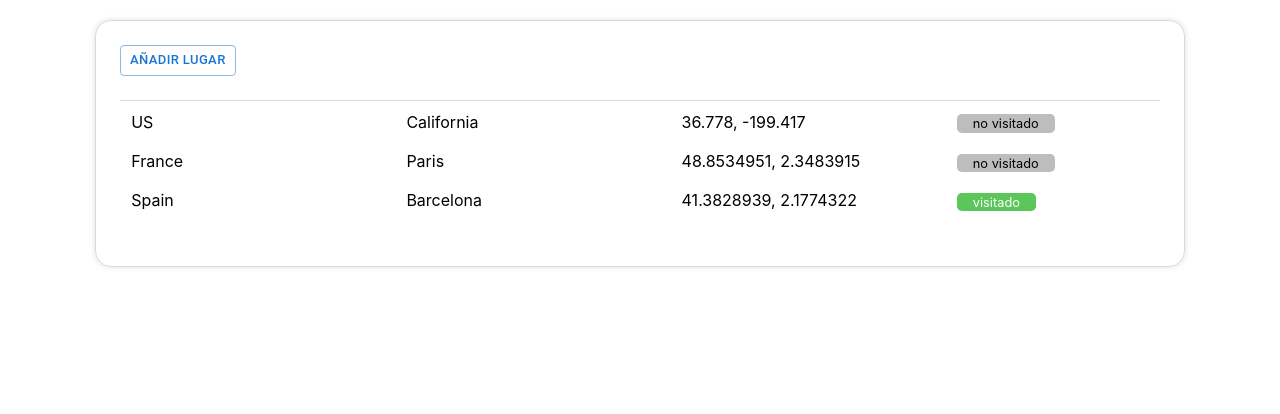
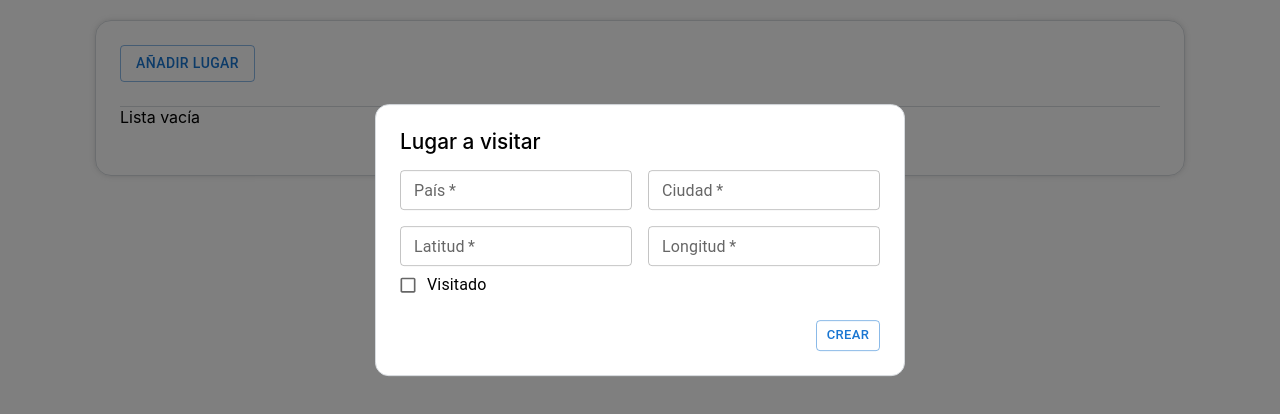
Before and after one commit to bobosd/been-to-list, a React (Vite) app: page / in a window 1280 px wide. Both pictures are taken after a click on the button "AÑADIR LUGAR". Shown: the top 414 px of the page. Built offline with nearby package versions, Linux system fonts and the light colour scheme.

Commit message:
feat: allow user to add places
- added Redux for state management
- created a modal that contains a form for adding places
- place state management with redux

```diff
--- a/package.json
+++ b/package.json
@@ -13,9 +13,11 @@
     "@emotion/react": "^11.13.3",
     "@emotion/styled": "^11.13.0",
     "@mui/material": "^6.1.0",
+    "@reduxjs/toolkit": "^2.2.7",
     "prop-types": "^15.8.1",
     "react": "^18.3.1",
-    "react-dom": "^18.3.1"
+    "react-dom": "^18.3.1",
+    "react-redux": "^9.1.2"
   },
   "devDependencies": {
     "@eslint/js": "^9.9.0",
--- a/src/App.css
+++ b/src/App.css
@@ -3,3 +3,15 @@
     display: flex;
     justify-content: center;
 }
+
+button, .button {
+    padding: 0.25rem 1rem;
+    border: none;
+    border-radius: 0.4rem;
+    cursor: pointer;
+}
+
+.button--blue {
+    background-color: var(--bg-blue);
+    color: #FFFFFF;
+}
--- a/src/App.jsx
+++ b/src/App.jsx
@@ -1,13 +1,15 @@
 import BeenToList from "./components/BeenToList/BeenToList.jsx";
 import "./App.css";
+import {Provider} from "react-redux";
+import store from "./redux/store.jsx";
 
 const App = () => {
     return (
-        <>
+        <Provider store={store}>
             <main>
                 <BeenToList></BeenToList>
             </main>
-        </>
+        </Provider>
     );
 }
 
--- a/src/components/BeenToList/BeenToList.jsx
+++ b/src/components/BeenToList/BeenToList.jsx
@@ -1,8 +1,16 @@
 import PlaceItem from "../PlaceItem/PlaceItem.jsx";
 import "./BeenToList.css";
+import PlaceFormModal from "../PlaceFormModal/PlaceFormModal.jsx";
+import React from "react";
 import {Button} from "@mui/material";
+import {useSelector} from "react-redux";
 
 const BeenToList = () => {
+    const [isModalOpened, setIsModalOpened] = React.useState(false);
+    const handleOpen = () => setIsModalOpened(true);
+    const handleClose= () => setIsModalOpened(false);
+    const places = useSelector((state) => state.places);
+    /*
     const places = [
         {
             country: "US",
@@ -23,19 +31,25 @@
             visited: true,
         }
     ];
+     */
 
     return (
         <div className={"been-to-list"}>
             <div className={"been-to-list__header"}>
-                <Button variant="outlined" size="small">Añadir lugar</Button>
+                <Button variant="outlined" onClick={() => handleOpen()}>Añadir lugar</Button>
             </div>
             <div className={"been-to-list__body"}>
                 {
-                    places.map((p) => <PlaceItem key={p.coordinates} country={p.country} city={p.city}
-                                                 coordinates={p.coordinates}
-                                                 visited={p.visited}/>)
+                    places.length == null || places.length === 0 ?
+                        (
+                            <div>Lista vacía</div>
+                        ) :
+                        (
+                            places.map((p) => <PlaceItem key={p.id} place={p}/>)
+                        )
                 }
             </div>
+            <PlaceFormModal handleClose={handleClose} open={isModalOpened}></PlaceFormModal>
         </div>
     );
 };
--- /dev/null
+++ b/src/components/PlaceFormModal/PlaceFormModal.css
@@ -0,0 +1,17 @@
+.place-modal__header {
+    font-weight: 500;
+    font-size: 1.3rem;
+}
+
+.place-modal__body {
+    padding: 1rem 0;
+}
+
+.place-modal__body > div:first-child {
+    margin-top: 0;
+}
+
+.place-modal__footer {
+    display: flex;
+    flex-direction: row-reverse;
+}
--- /dev/null
+++ b/src/components/PlaceFormModal/PlaceFormModal.jsx
@@ -0,0 +1,110 @@
+import PropTypes from "prop-types";
+import {Box, Button, Checkbox, FormControlLabel, Grid2, Modal, TextField} from "@mui/material";
+import "./PlaceFormModal.css";
+import {useRef, useState} from "react";
+import {useDispatch} from "react-redux";
+import {addPlace} from "../../redux/slices/placeSlice.jsx";
+
+const style = {
+    position: 'absolute',
+    top: '15rem',
+    left: '50%',
+    transform: 'translate(-50%, -50%)',
+    width: '30rem',
+    backgroundColor: 'white',
+    border: '1px solid var(--border-gray)',
+    padding: '1.5rem',
+    borderRadius: '0.85rem'
+};
+
+const PlaceFormModal = ({open, handleClose, place}) => {
+    const [id, setId] = useState(0);
+    const [visited, setVisited] = useState(place ? place.visited : false);
+
+    const inputCountry = useRef(null);
+    const inputCity = useRef(null);
+    const inputLatitude = useRef(0.0);
+    const inputLongitude = useRef(0.0);
+
+    const reduxDispatch = useDispatch();
+
+    const handleAddPlace = () => {
+        const latitude = parseFloat(inputLatitude.current.value);
+        const longitude = parseFloat(inputLongitude.current.value);
+        const place = {
+            id: id,
+            country: inputCountry.current.value,
+            city: inputCountry.current.value,
+            coordinates: [latitude, longitude],
+            visited: visited
+        }
+        reduxDispatch(addPlace(place));
+        setId(id + 1);
+    };
+
+    return (
+        <>
+            <div>
+                <Modal
+                    open={open}
+                    onClose={handleClose}
+                    aria-labelledby="modal-modal-title"
+                    aria-describedby="modal-modal-description">
+                    <Box sx={style}>
+                        <div className={"place-modal__header"}>
+                            Lugar a visitar
+                        </div>
+                        <div className={"place-modal__body"}>
+                            <Grid2 container spacing={2}>
+                                <Grid2 size={6}>
+                                    <TextField required label="País" size="small" inputRef={inputCountry}></TextField>
+                                </Grid2>
+                                <Grid2 size={6}>
+                                    <TextField required label="Ciudad" size="small" inputRef={inputCity}></TextField>
+                                </Grid2>
+                                <Grid2 size={6}>
+                                    <TextField required label="Latitud" size="small"
+                                               inputRef={inputLatitude}></TextField>
+                                </Grid2>
+                                <Grid2 size={6}>
+                                    <TextField required label="Longitud" size="small"
+                                               inputRef={inputLongitude}></TextField>
+                                </Grid2>
+                            </Grid2>
+                            <FormControlLabel
+                                control={<Checkbox size="small" checked={visited}
+                                                   onChange={() => setVisited(!visited)}/>}
+                                label="Visitado"/>
+                        </div>
+                        <div className={"place-modal__footer"}>
+                            {
+                                place ?
+                                    (<>
+                                        <Button variant="outlined" size="small">Actualizar</Button>
+                                        <Button variant="outlined" size="small" color="error">Eliminar</Button>
+                                    </>) :
+                                    (
+                                        <Button variant="outlined" size="small" onClick={handleAddPlace}>Crear</Button>
+                                    )
+                            }
+                        </div>
+                    </Box>
+                </Modal>
+            </div>
+        </>
+    );
+};
+
+PlaceFormModal.propTypes = {
+    open: PropTypes.bool.isRequired,
+    handleClose: PropTypes.func.isRequired,
+    place: PropTypes.shape({
+        id: PropTypes.number.isRequired,
+        country: PropTypes.string.isRequired,
+        city: PropTypes.string.isRequired,
+        coordinates: PropTypes.arrayOf(PropTypes.number).isRequired,
+        visited: PropTypes.bool.isRequired,
+    })
+};
+
+export default PlaceFormModal;
--- a/src/components/PlaceItem/PlaceItem.jsx
+++ b/src/components/PlaceItem/PlaceItem.jsx
@@ -1,23 +1,26 @@
 import PropTypes from "prop-types";
 import "./PlaceItem.css"
 
-const PlaceItem = ({country, city, coordinates, visited}) => {
+const PlaceItem = ({place}) => {
+    const {country, city, coordinates, visited} = place;
     return (
         <div className={`place-item ${visited? "place-item--visited" : "place-item--not-visited"}` }>
             <div className={"place-item__country"}>{country}</div>
             <div className={"place-item__city"}>{city}</div>
             <div className={"place-item__coordinates"}>{coordinates[0]}, {coordinates[1]}</div>
             <div className={"place-item__visited-flag"}></div>
-
         </div>
     );
 };
 
 PlaceItem.propTypes = {
-    country: PropTypes.string.isRequired,
-    city: PropTypes.string.isRequired,
-    coordinates: PropTypes.arrayOf(PropTypes.number).isRequired,
-    visited: PropTypes.bool.isRequired,
+    place: PropTypes.shape({
+        id: PropTypes.number.isRequired,
+        country: PropTypes.string.isRequired,
+        city: PropTypes.string.isRequired,
+        coordinates: PropTypes.arrayOf(PropTypes.number).isRequired,
+        visited: PropTypes.bool.isRequired,
+    })
 };
 
 export default PlaceItem;
--- a/src/index.css
+++ b/src/index.css
@@ -1,5 +1,6 @@
 :root {
-  font-family: Inter, system-ui, Avenir, Helvetica, Arial, sans-serif;
+  font-family: -apple-system, "Segoe UI", Roboto, "Helvetica Neue", "Noto Sans", "Liberation Sans", Arial, sans-serif,
+  "Apple Color Emoji", "Segoe UI Emoji", "Segoe UI Symbol", "Noto Color Emoji";
   --border-gray: #d7dbdf;
   --bg-blue: #1f88ff;
   --bg-green: #5bc65a;
--- /dev/null
+++ b/src/redux/slices/placeSlice.jsx
@@ -0,0 +1,20 @@
+import {createSlice} from "@reduxjs/toolkit";
+
+export const placeSlice = createSlice({
+    name: "places",
+    initialState: [],
+    reducers: {
+        addPlace: (state, action) => {
+            return [...state, action.payload];
+        },
+        removePlace: (state, action) => {
+            return state.filter((place) => place.id !== action.payload);
+        },
+        updatePlace: (state, action) => {
+            return state.map((place) => place.id === action.payload.id ? action.payload : place);
+        }
+    }
+});
+
+export const {addPlace, removePlace, updatePlace} = placeSlice.actions;
+export const placeReducer = placeSlice.reducer;
--- /dev/null
+++ b/src/redux/store.jsx
@@ -0,0 +1,8 @@
+import {configureStore} from "@reduxjs/toolkit";
+import {placeReducer} from "./slices/placeSlice.jsx";
+
+export default configureStore({
+    reducer: {
+        places: placeReducer
+    },
+});
```
Also changed, not shown: src/redux/slices/placeIdSlice.jsx (added, +20 -0 lines), 1 other file (tests, documents, lock files or other folders).
